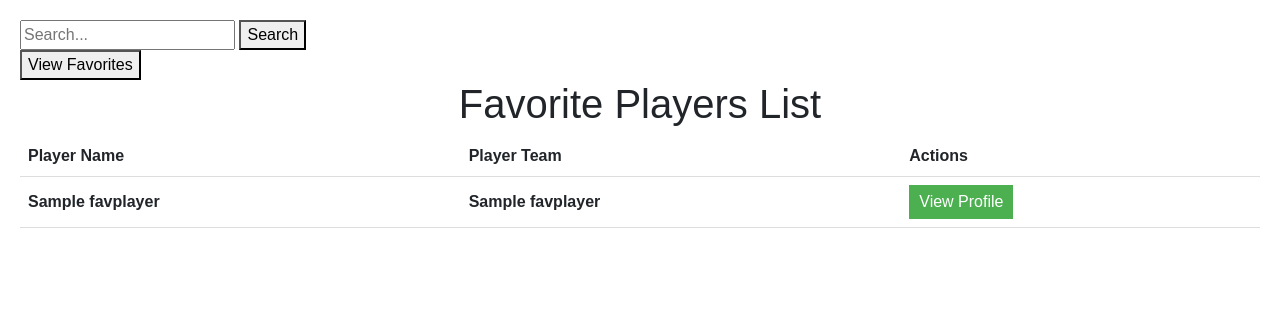
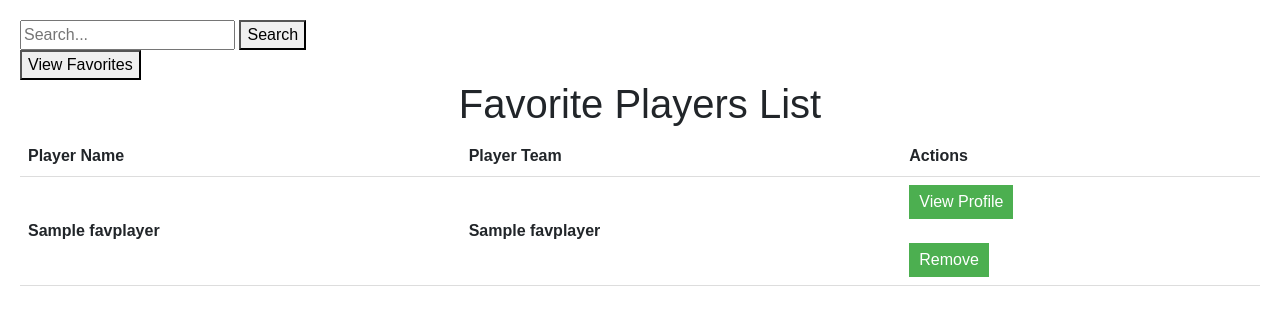
Before and after one commit to pablo-cs/sports-data, a Flask app: page /view_fav in a window 1280 px wide. Shown: the top 325 px of the page. Run offline with Flask 3, Linux system fonts and the light colour scheme; tables that the repository leaves empty hold one stand-in row (values such as "Sample post").

Commit message:
Updated so that remove feature works on favs page

```diff
--- a/app/routes.py
+++ b/app/routes.py
@@ -42,8 +42,8 @@ def search():
             return render_template(
                     'athlete.html', player=player_data,
                     comments=player_comments,
-                    form=form
-                    #in_db=player_exists
+                    form=form,
+                    in_db=player_exists
                 )
     return render_template('athlete.html', player=None)
 
@@ -73,15 +73,13 @@ def remove():
     """
     Removes a player from the Favplayer database
     """
-    name_to_remove = request.form.get('removed_user')
-    player = Favplayer.query.filter_by(player_name=name_to_remove).first()
+    id_to_remove = request.form.get('removed_player')
+    player = Favplayer.query.filter_by(player_id=id_to_remove).first()
     if player:
         db.session.delete(player)
         db.session.commit()
-        players = Favplayer.query.all()
-        return render_template('favorites.html', players=players)
-    else:
-        return redirect(url_for('home'))
+    return redirect(url_for('view_fav'))
+
 
 def view_fav():
     """
--- a/app/static/css/style.css
+++ b/app/static/css/style.css
@@ -15,7 +15,7 @@ th, td {
     border-bottom: 1px solid #ddd;
 }
 
-.view-profile {
+.action-profile {
     background-color: #4CAF50;
     color: white;
     border: none;
--- a/app/templates/favorites.html
+++ b/app/templates/favorites.html
@@ -11,10 +11,18 @@
     <tr>
       <th id="name">{{ player.player_name }}</th>
       <th id="team">{{ player.team_name }} </th>
-      <td><form action="{{ url_for('search') }}" method="POST">
-                <input type="hidden" name="search" value="{{ player.player_name }}">
-                <button class="view-profile" type="submit">View Profile</button>
+      <td>
+        <form action="{{ url_for('search') }}" method="POST">
+          <input type="hidden" name="search" value="{{ player.player_name }}">
+          <button class="action-profile" type="submit">View Profile</button>
+        </form>
+        <br>
+        <form action="{{ url_for('remove') }}" method="POST">
+          <input type="hidden" name="removed_player" value="{{ player.player_id }}">
+          <button class="action-profile" type="submit">Remove</button>
+        </form>
       </td>
+
     {% endfor %}
   </table>
 {% endblock content %}
```
Also changed, not shown: app/templates/athlete.html (+11 -4 lines).
